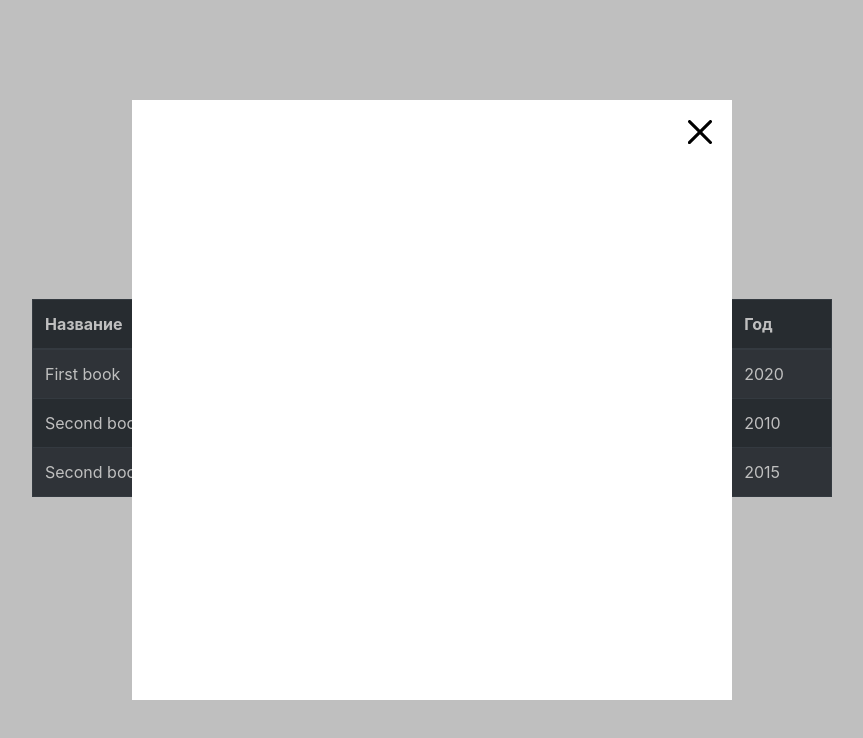
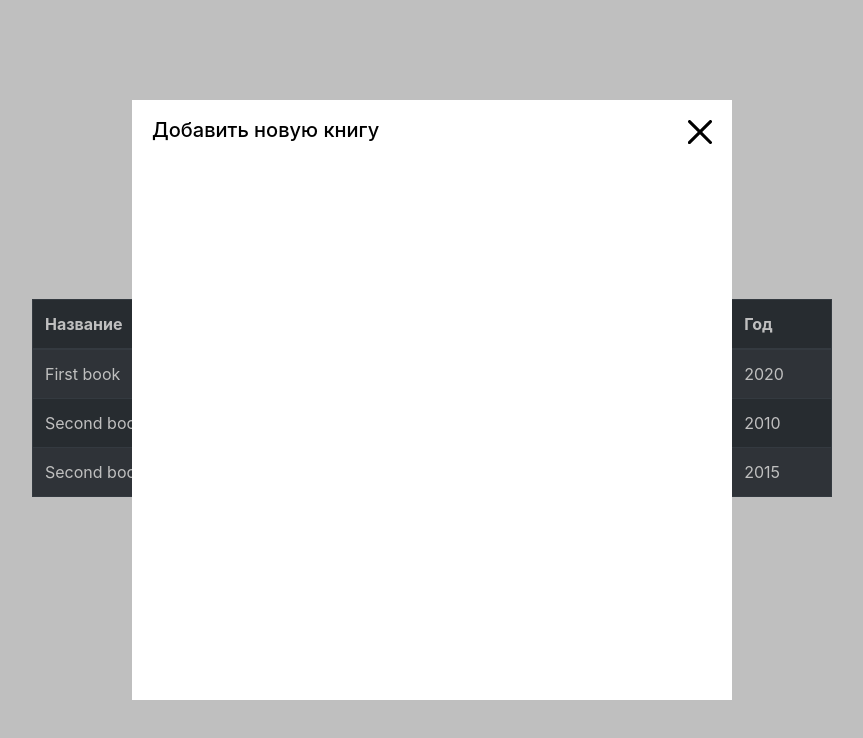
Before and after one commit to webdevkirill/books-react, a React (Create React App) app: page / in a window 1280 px wide. Both pictures are taken after a click on the button "Добавить новую книгу". Shown: the top 738 px of the page, without its empty margins (208-1071 px from the left). Built offline with nearby package versions, Linux system fonts and the light colour scheme.

Commit message:
Добавляет заголовок для модального окна

```diff
--- a/src/components/Modal/AppModal.js
+++ b/src/components/Modal/AppModal.js
@@ -1,5 +1,5 @@
 import React from 'react';
-import { ModalStyled, Overlay, ModalCloseButton } from './AppModalStyled';
+import { ModalStyled, Overlay, ModalCloseButton, ModalTitle } from './AppModalStyled';
 import closeIcon from '../../close.svg';
 import { useDispatch } from 'react-redux';
 import { toggleModal } from '../../store/actions/tableActions';
@@ -14,8 +14,8 @@ export const AppModal = () => {
                 <ModalCloseButton
                     img={closeIcon}
                     onClick={() => dispatch(toggleModal())}
-                >
-                </ModalCloseButton>
+                />
+                <ModalTitle>Добавить новую книгу</ModalTitle>
             </ModalStyled>
         </Overlay>
     )
--- a/src/components/Modal/AppModalStyled.js
+++ b/src/components/Modal/AppModalStyled.js
@@ -32,3 +32,9 @@ export const ModalCloseButton = styled.a`
     padding: 0;
     background-image: url(${props => props.img});
 `;
+
+export const ModalTitle = styled.h3`
+    font-size: 20px;
+    line-height: 20px;
+    margin-bottom: 50px;
+`;
```
